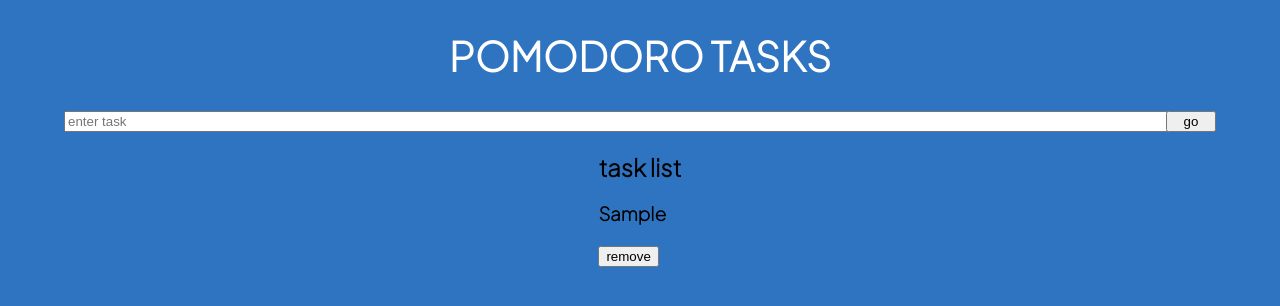
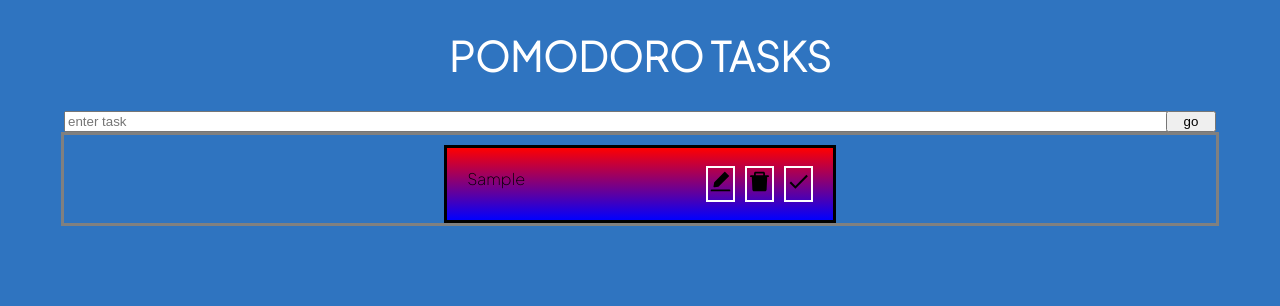
Before and after one commit to Fluffy-Lion/React-TypeScript-Pomodoro, a React (Create React App) app: page / in a window 1280 px wide. Both pictures are taken after typing "Sample" into the empty fields and a click on the button "go". Shown: the top 306 px of the page. Built offline with nearby package versions, Linux system fonts and the light colour scheme.

Commit message:
basic functionality finished

```diff
--- a/package.json
+++ b/package.json
@@ -12,6 +12,7 @@
     "@types/react-dom": "^18.0.5",
     "react": "^18.1.0",
     "react-dom": "^18.1.0",
+    "react-icons": "^4.3.1",
     "react-scripts": "5.0.1",
     "typescript": "^4.7.2",
     "web-vitals": "^2.1.4"
--- a/src/App.css
+++ b/src/App.css
@@ -41,3 +41,44 @@
     width: 50px;
     right: 0px;
   }
+  .list {
+    display: flex;
+    justify-content: space-evenly;
+    width: 90%;
+    flex-wrap: wrap;
+    border: solid 3px grey;
+  }
+  .single-todo{
+    display: flex;
+    justify-content: space-between;
+    width: 30%;
+    border: solid black 3px;
+    padding: 20px;
+    margin-top: 10px;
+    background: linear-gradient(red, blue);
+  }
+  .todo-item-text {
+
+  }
+  .react-icons{
+    margin-left: 10px;
+    font-size: 25px;
+    cursor: pointer;
+    border: solid white 2px;
+  }
+  @media (max-width: 1200px){
+    .single-todo{
+      width: 40%;
+    }
+  }
+  @media (max-width: 700px){
+    .input {
+      width: 95%;
+    }
+    .list {
+      width: 95%;
+    }
+    .single-todo{
+      width: 100%;
+    }
+  }
--- /dev/null
+++ b/src/Components/SingleTodo.tsx
@@ -0,0 +1,88 @@
+import React, { FormEvent, useEffect, useRef, useState } from 'react'
+import { AiFillDelete, AiFillEdit } from 'react-icons/ai'
+import { MdDone, MdRemoveDone } from 'react-icons/md'
+import { Todo } from '../model'
+interface Props {
+    item: Todo
+    list: Todo[]
+    setList: React.Dispatch<React.SetStateAction<Todo[]>>
+}
+
+const SingleTodo = ({ item, list, setList }: Props): JSX.Element => {
+    const [edit, setEdit] = useState<boolean>(false)
+    const [editItem, setEditItem] = useState<string>(item.todo)
+    const handleDone = (id: number) => {
+        // let arr = [...list]
+        // arr.splice(id, 1)
+        // setList(arr)
+        setList(list.map((item) => item.id === id ? { ...item, isDone: !item.isDone } : item))
+    }
+
+    const handleDelete = (id: number) => {
+        // creating a new array with all the items that dont have the
+        // id of what we passed it
+        setList(list.filter((item) => item.id !== id))
+    }
+    const handleEdit = (e: React.FormEvent, id: number) => {
+        e.preventDefault()
+        setList(list.map((item) => (
+            item.id === id ? {...item, todo: editItem}: item
+        )))
+        setEdit(false)
+    }
+    const inputRef = useRef<HTMLInputElement>(null)
+    useEffect(() => {
+        // when edit change it will focus on the input
+        // saves us clicking
+        inputRef.current?.focus()
+    }, [edit])
+    return (
+        <form
+        className='single-todo'
+        onSubmit={(e) => handleEdit(e, item.id)}
+        >
+            {edit ?
+                <input
+                ref={inputRef}
+                value={editItem}
+                    onChange={(e) => setEditItem(e.target.value)}
+                    className="todo-item-text"
+                /> :
+                item.isDone ?
+                    <s className='todo-item-text' >
+                        {item.todo}
+                    </s>
+                    :
+                    <span className='todo-item-text'>
+                        {item.todo}
+                    </span>
+            }
+            <div>
+                <span className='react-icons'
+                    onClick={() => {
+                        if (!edit && !item.isDone) {
+                            setEdit(!edit)
+                        }
+                    }
+                    }
+                >
+                    <AiFillEdit />
+                </span>
+                <span className='react-icons'
+                    onClick={() => handleDelete(item.id)}
+                >
+                    <AiFillDelete />
+                </span>
+                <span className='react-icons'
+                    onClick={() => handleDone(item.id)}>
+                    {item.isDone ?
+                        <MdRemoveDone />
+                        :
+                        <MdDone />
+                    }
+                </span>
+            </div>
+        </form>
+    )
+}
+export default SingleTodo
--- a/src/Components/TaskList.tsx
+++ b/src/Components/TaskList.tsx
@@ -1,26 +1,20 @@
 import React from 'react'
 import { Todo } from '../model'
-interface Props{
+import '../App.css'
+import SingleTodo from './SingleTodo'
+interface Props {
     // list is an array of the type Todos (in model)
     list: Todo[]
     setList: React.Dispatch<React.SetStateAction<Todo[]>>
 }
 
-const TaskList = ({list, setList}: Props): JSX.Element =>  {
-    const handleRemove = (i: number) => {
-        let arr = [...list]
-        arr.splice(i, 1)
-        setList(arr)
-    }
+const TaskList = ({ list, setList }: Props): JSX.Element => {
+
     return (
-        <div>
-            <h2>task list</h2>
+        <div className='list'>
             {list.map((item, index) => {
-                return(
-                    <div key={item.id}>
-                        <h3>{item.todo}</h3>
-                        <button onClick={() => handleRemove(index)}>remove</button>
-                    </div>
+                return (
+                    <SingleTodo key={item.id} item={item} list={list} setList={setList} />
                 )
             })}
         </div>
```
Also changed, not shown: src/model.ts (+29 -0 lines), 1 other file (tests, documents, lock files or other folders).
